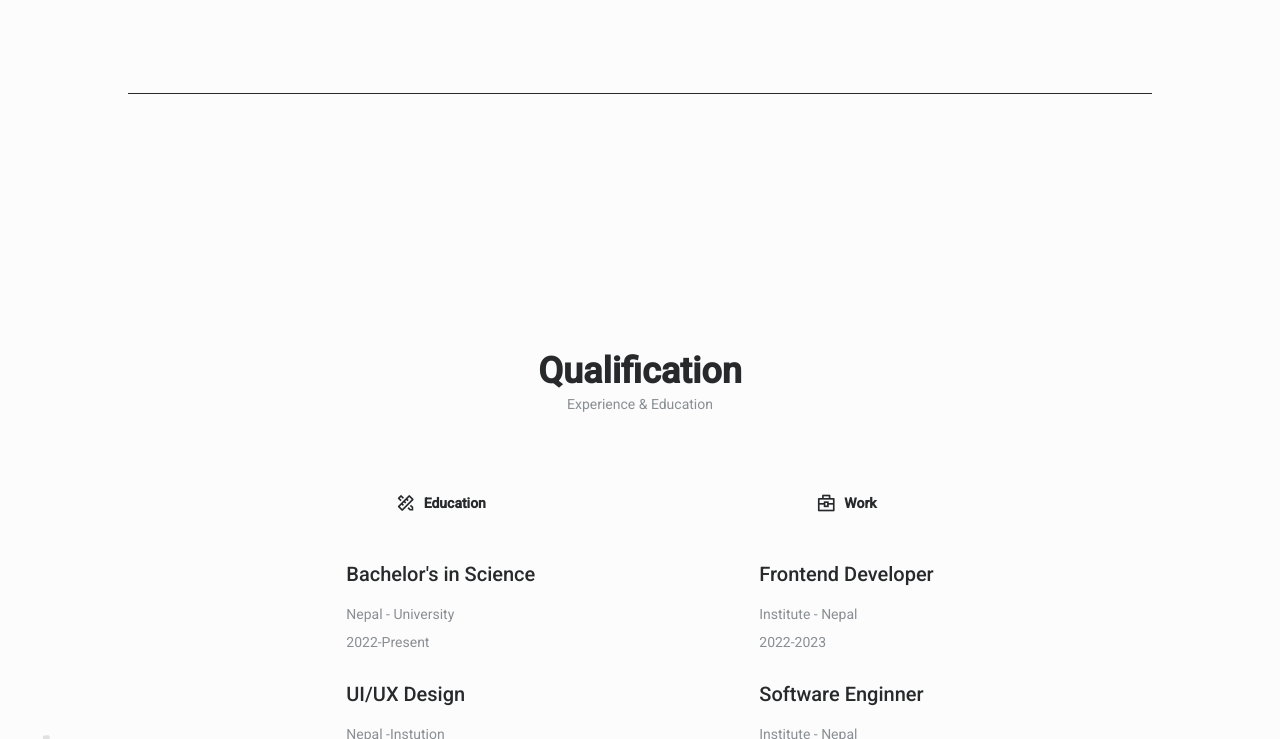
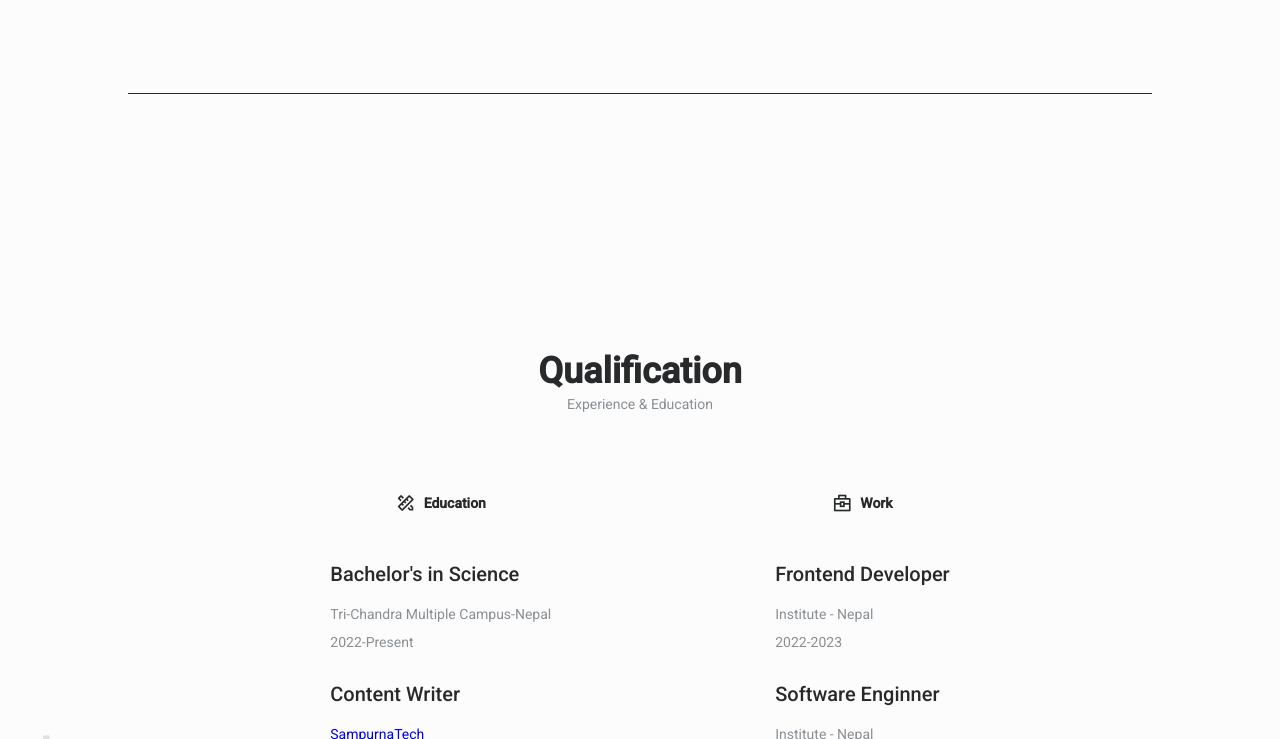
Before and after one commit to Sandyy001/updated-portfolio, a plain HTML site: page index.html in a window 1280 px wide. Shown: the part 2061-2800 px from the top of the page. Drawn offline with nearby package versions, Linux system fonts and the light colour scheme.

Commit message:
Some changes on index.html

```diff
--- a/index.html
+++ b/index.html
@@ -168,7 +168,7 @@
                         </h3>
 
                         <p class="home__info-number">
-                            01+
+                            02+
                         </p>
                     </div>
                 </div>
@@ -303,15 +303,15 @@
                             <h3 class="qualification__name">
                                 Bachelor's in Science
                             </h3>
-                            <span class="qualification__country">Nepal - University</span>
+                            <span class="qualification__country">Tri-Chandra Multiple Campus-Nepal</span>
                             <span class="qualification__year">2022-Present</span>
                         </div>
 
                         <div>
                             <h3 class="qualification__name">
-                                UI/UX Design
+                                Content Writer
                             </h3>
-                            <span class="qualification__country">Nepal -Instution</span>
+                            <span class="qualification__country"> <a href="https://sampurnatech.com">SampurnaTech</a></span>
                             <span class="qualification__year">2022-2023</span>
                         </div>
 
```
